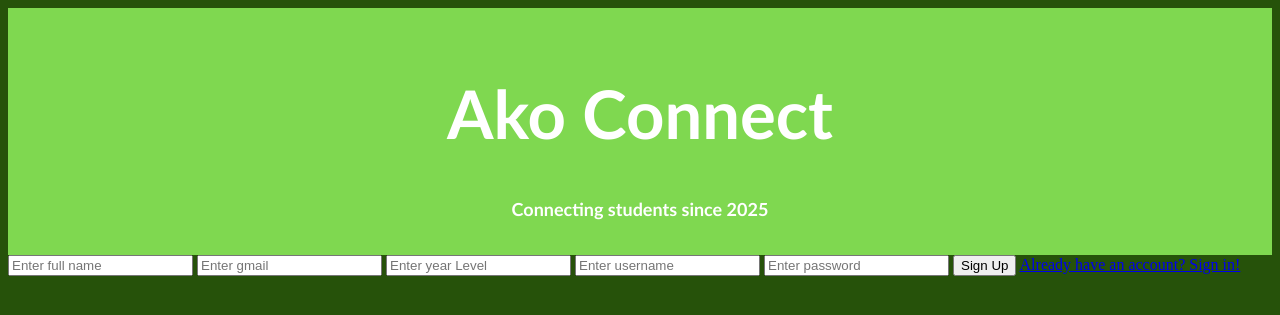
After one commit to Gsap08/internal2026, a Flask app: page /registration in a window 1280 px wide. The commit adds this page. Shown: the top 315 px of the page. Run offline with Flask 3, Linux system fonts and the light colour scheme.

Commit message:
sign up + reg |

```diff
--- a/app.py
+++ b/app.py
@@ -1,5 +1,5 @@
 from flask import Flask, render_template, request, redirect, url_for, session, flash
-
+import sqlite3
 app = Flask(__name__)
 
 @app.route("/")
@@ -14,9 +14,51 @@ def HomePage():
 def Resources():
     return render_template("Resources.html")
 
-@app.route("/register")
+@app.route("/registration", methods=['GET','POST'])
 def Register():
-    return render_template("Register.html")
+    if request.method == 'POST':
+        full_name = request.form['full_name']
+        email = request.form['email']
+        year_level = request.form['year_level']
+        username = request.form['username']
+        password = request.form['password']
+
+        conn = sqlite3.connect('db\\akoconnect.db')
+        cursor = conn.cursor()
+        # cursor.execute('SELECT * FROM "User"')
+        # existing_user = cursor.fetchone()
+        # if existing_user:
+        #     conn.close()
+        ##Inserting a new user
+        cursor.execute("INSERT INTO User (full_name, email, year_level, username, password) VALUES (?, ?, ?, ?, ?)", (full_name, password, year_level, username, password ))
+        conn.commit()
+        conn.close()
+        return redirect('{{url_for("Login")}}')
+    else:
+        return render_template("Registration.html")
+
+
+
+
+
+@app.route('/login', methods=['POST']) ##login
+def Login():
+    username = request.form['username']
+    password = request.form['password']
+
+    conn = sqlite3.connect('akoconnect.db')
+    cursor = conn.cursor()
+
+    cursor.execute("SELECT * FROM users WHERE username=? AND password=?", (username, password))
+    user = cursor.fetchone()
+
+
+    conn.close()
+
+    if user:
+        return render_template ("HomePage.html")
+    else:
+        return "Invalid Username or Password."
 
 if __name__ == "__main__":
     app.run(debug=True)
--- /dev/null
+++ b/templates/Registration.html
@@ -0,0 +1,37 @@
+<!DOCTYPE html>
+<body>
+
+    <link rel="stylesheet" href="static/style.css">
+
+    <Title>Ako Island Registry</Title>
+    <div class="heading">
+    <h1 class="mainhead">Ako Connect</h1>
+    <h2 class="secondhead">Connecting students since 2025</h2>
+
+
+
+    </div>
+
+
+    <div class="navbar">
+
+
+
+
+    </div>
+
+
+    <div>
+        <form method="POST" actions="{{url_for('Register')}}">
+            <input type="text" placeholder = "Enter full name" name="full_name" required>
+            <input type="email" placeholder ="Enter gmail" name="email" required>
+            <input type="integer" placeholder ="Enter year Level" name="year_level" required>
+            <input type="text" placeholder ="Enter username" name="username" required>
+            <input type="password" placeholder="Enter password" name="password" required>
+        <button type="submit">Sign Up</button>
+        <a href="{{ url_for('Login')}}">Already have an account? Sign in!</a>
+        </form>
+    </div>
+
+
+</body>
--- a/templates/SignInPage.html
+++ b/templates/SignInPage.html
@@ -17,13 +17,14 @@
     </div>
 
     <div class="signinsheet">
+        <form method="POST" action="{{url_for('Login')}}">
             <input type="text" placeholder = "Enter username" name="name" required>
             <input type="email" placeholder ="Enter mail" name="email" required>
             <input type="password" placeholder="Enter password" name="password" required>
             <button type="submit">Sign in</button>
             <p>Don't have an account?</p>
             <a href="{{ url_for('Register')}}">Register an account</a>
-
+        </form>
     </div>
 
 
```
Also changed, not shown: templates/Register.html (deleted, +0 -34 lines), akoconnect.db (added), db/akoconnect.db. Lines whose indentation alone changed are shown as unchanged.
